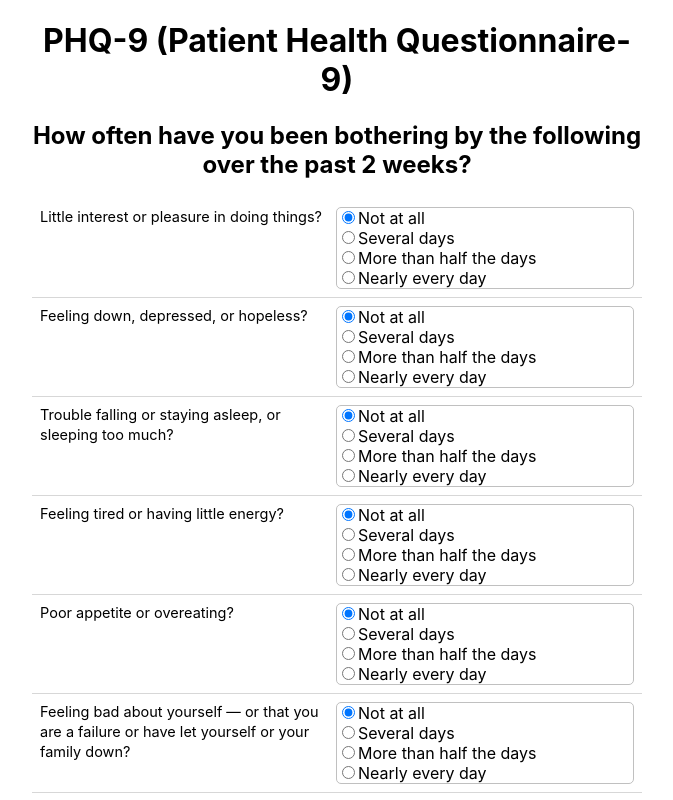
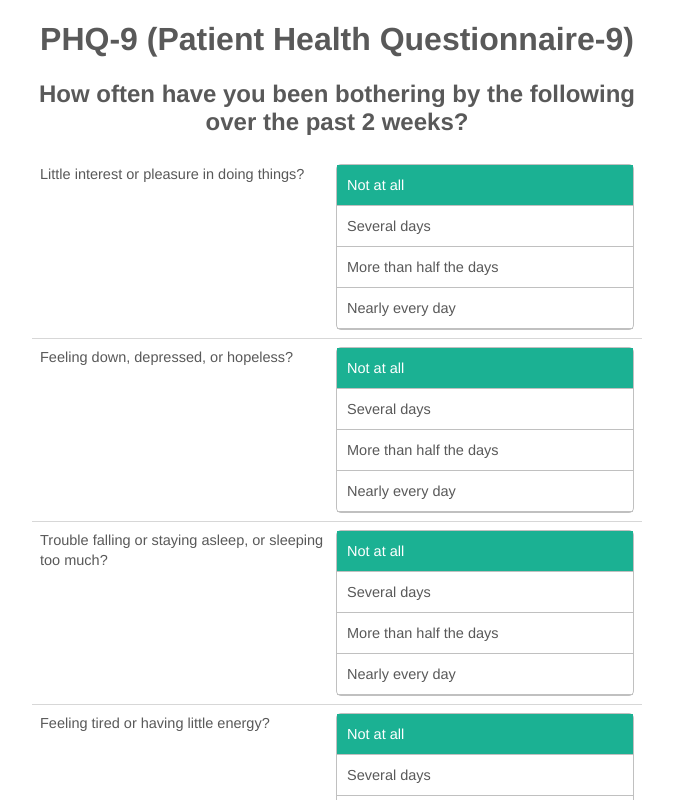
Before and after one commit to LesyaBobruyko/questionaries, a React (Create React App) app: page / in a window 1280 px wide. Shown: the top 800 px of the page, without its empty margins (303-976 px from the left). Built offline with nearby package versions, Linux system fonts and the light colour scheme.

Commit message:
Added font styles and styles for checked answer

```diff
--- a/src/components/answer/index.css
+++ b/src/components/answer/index.css
@@ -1,5 +1,20 @@
-.answer:hover,
-.answer:checked {
+.answer {
+    border-bottom: 1px solid rgb(192, 192, 192);
+    display: inline;
+    padding: 10px;
+    font-size: 14.5px;
+    line-height: 20px;
+}
+
+.answer:hover {
+    background-color: #d7d7d7;
+}
+
+input[type="radio"] {
+    display: none;
+}
+
+input[type="radio"]:checked + .answer {
     background: rgb(27, 177, 147);
     color: #fff;
 }
--- a/src/components/answer/index.jsx
+++ b/src/components/answer/index.jsx
@@ -3,7 +3,7 @@ import "./index.css";
 
 const Answer = (props) => {
   return (
-    <label className="answer" htmlFor={props.id}>
+    <>
       <input
         type="radio"
         id={props.id}
@@ -12,8 +12,8 @@ const Answer = (props) => {
         defaultChecked={props.defaultChecked}
         onChange={() => props.onChange(props.value, props.questionId)}
       />
-      {props.text}
-    </label>
+      <label className="answer" htmlFor={props.id}>{props.text}</label>
+    </>
   );
 };
 
--- a/src/components/questions/index.css
+++ b/src/components/questions/index.css
@@ -1,3 +1,7 @@
+h1 {
+    font-size: 32px;
+}
+
 h1, h2 {
     text-align: center;
 }
@@ -5,4 +9,6 @@ h1, h2 {
 .questionnaire {
     max-width: 610px;
     margin: 0 auto;
+    font-family: Helvetica, sans-serif;
+    color: rgb(89,89,89);
 }
--- a/src/components/score/index.js
+++ b/src/components/score/index.js
@@ -5,7 +5,7 @@ const Score = (props) => {
   const score = props.score;
 
   return (
-    <div>
+    <div className="score">
       <p>{score}</p>
       {score <= 4 && (
         <>
```
